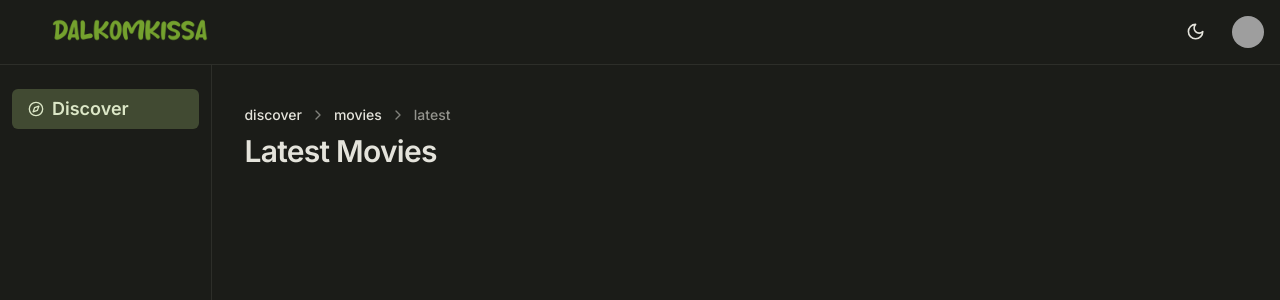
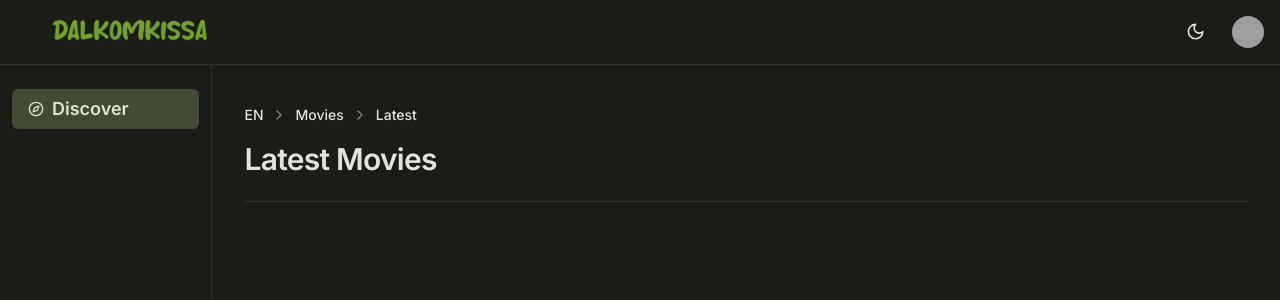
Before and after one commit to euphonydev/dalkomkissa, a Next.js app: page /en/movies/latest in a window 1280 px wide. Shown: the top 300 px of the page. Built offline with nearby package versions, Linux system fonts and the light colour scheme; grey boxes are pictures that could not be loaded.

Commit message:
Make header component reusable

```diff
--- a/src/app/[locale]/movies/latest/page.tsx
+++ b/src/app/[locale]/movies/latest/page.tsx
@@ -1,5 +1,6 @@
 import type { Metadata } from 'next'
 import { Breadcrumb, BreadcrumbItem, BreadcrumbLink } from '@/components/ui/breadcrumb'
+import { MainHeader } from "@/components/ui/main-header";
 import { MovieCard } from '@/components/fragments/movie-card'
 import { useTranslations } from 'next-intl'
 
@@ -12,22 +13,7 @@ export default function Page() {
 
     return (
         <div className="flex flex-col space-y-4">
-            <header className='flex flex-col w-full space-y-2'>
-                <Breadcrumb>
-                    <BreadcrumbItem>
-                        <BreadcrumbLink href="/discover">discover</BreadcrumbLink>
-                    </BreadcrumbItem>
-                    <BreadcrumbItem>
-                        <BreadcrumbLink href="/movies">movies</BreadcrumbLink>
-                    </BreadcrumbItem>
-                    <BreadcrumbItem isCurrentPage>
-                        <BreadcrumbLink href="/movies/latest">
-                            latest
-                        </BreadcrumbLink>
-                    </BreadcrumbItem>
-                </Breadcrumb>
-                <h2 className='w-full'>{t('LATEST_MOVIES')}</h2>
-            </header>
+            <MainHeader title={t('LATEST_ENTRY', { entry: t('MOVIES') })} withBreadcrumb />
             <div className='grid grid-cols-3 gap-6 sm:grid-cols-4 lg:grid-cols-5 xl:grid-cols-6'>
                 {/* Movie Card Here */}
             </div>
--- a/src/app/[locale]/settings/account/page.tsx
+++ b/src/app/[locale]/settings/account/page.tsx
@@ -1,12 +1,12 @@
 import AccountSettingForm from "@/components/fragments/form/account-setting";
-import { SettingHeader } from "@/components/ui/header/setting";
+import { MainHeader } from "@/components/ui/main-header";
 import { useTranslations } from "next-intl";
 
 export default function Page() {
     const t = useTranslations();
     return (
         <>
-            <SettingHeader title={t('ACCOUNT')} description={t('ACCOUNT_SETTINGS_DESC')} />
+            <MainHeader title={t('ACCOUNT')} description={t('ACCOUNT_SETTINGS_DESC')} />
             <AccountSettingForm />
         </>
     )
--- a/src/app/[locale]/settings/appearance/page.tsx
+++ b/src/app/[locale]/settings/appearance/page.tsx
@@ -1,5 +1,5 @@
 import dynamic from "next/dynamic"
-import { SettingHeader } from "@/components/ui/header/setting"
+import { MainHeader } from "@/components/ui/main-header"
 const AppearanceSettingForm = dynamic(() => import("@/components/fragments/form/appearance-setting"), { ssr: false });
 import { useTranslations } from "next-intl"
 
@@ -7,7 +7,7 @@ export default function Page() {
     const t = useTranslations();
     return (
         <>
-            <SettingHeader title={t('APPEARANCE')} description={t('APPEARANCE_SETTINGS_DESC')} />
+            <MainHeader title={t('APPEARANCE')} description={t('APPEARANCE_SETTINGS_DESC')} />
             <AppearanceSettingForm />
         </>
     )
--- a/src/app/[locale]/settings/profile/page.tsx
+++ b/src/app/[locale]/settings/profile/page.tsx
@@ -1,12 +1,12 @@
 import ProfileSettingForm from "@/components/fragments/form/profile-setting";
-import { SettingHeader } from "@/components/ui/header/setting";
+import { MainHeader } from "@/components/ui/main-header";
 import { useTranslations } from "next-intl";
 
 export default function Page() {
     const t = useTranslations();
     return (
         <>
-            <SettingHeader title={t('PROFILE')} description={t('PROFILE_SETTINGS_DESC')} />
+            <MainHeader title={t('PROFILE')} description={t('PROFILE_SETTINGS_DESC')} />
             <ProfileSettingForm />
         </>
     )
--- a/src/components/ui/header/setting.tsx
+++ /dev/null
@@ -1,29 +0,0 @@
-import * as React from "react"
-import { cn } from "@/lib/utils"
-import { Separator } from '@/components/ui/separator'
-
-
-interface SettingHeaderProps {
-    className?: string
-    title: string
-    description?: string,
-    ref?: React.ForwardedRef<HTMLDivElement>
-}
-
-const SettingHeader: React.FC<SettingHeaderProps> = (({ className, title, description, ref, ...props }) => {
-    return (
-        <>
-            <header className={cn('flex flex-col w-full space-y-2', className)} {...props} ref={ref}>
-                <h2 className='w-full'>{title}</h2>
-                <div className='text-lead'>{description}</div>
-            </header>
-            <Separator />
-        </>
-    )
-})
-
-export { SettingHeader }
-
-SettingHeader.displayName = "SettingHeader"
-
-export default SettingHeader
--- /dev/null
+++ b/src/components/ui/main-header.tsx
@@ -0,0 +1,51 @@
+'use client'
+
+import * as React from "react"
+import { cn } from "@/lib/utils"
+import { Separator } from '@/components/ui/separator'
+import { useTranslations } from 'next-intl';
+import { usePathname } from 'next/navigation'
+import { Breadcrumb, BreadcrumbItem, BreadcrumbLink } from '@/components/ui/breadcrumb'
+import '@/lib/utils/string/get-all-path'
+
+
+interface MainHeaderProps {
+    className?: string
+    title: string
+    description?: string,
+    ref?: React.ForwardedRef<HTMLDivElement>,
+    children?: React.ReactNode,
+    withBreadcrumb?: boolean
+}
+
+const MainHeader: React.FC<MainHeaderProps> = (({ className, title, description, ref, children, withBreadcrumb = false, ...props }) => {
+    const t = useTranslations()
+    const pathName = usePathname()
+    const paths = pathName.getAllPath()
+    return (
+        <>
+            <header className={cn('flex flex-col w-full space-y-4', className)} {...props} ref={ref}>
+                {withBreadcrumb && (
+                    <Breadcrumb>
+                        {paths.map((path, index) => (
+                            <BreadcrumbItem key={index}>
+                                <BreadcrumbLink href={`/${paths.slice(0, index + 1).join('/')}`}>{t(path.toUpperCase())}</BreadcrumbLink>
+                            </BreadcrumbItem>
+                        ))}
+                    </Breadcrumb>
+                )}
+                <div className="flex flex-col">
+                    <h2 className='w-full'>{title}</h2>
+                    <div className='text-lead'>{description}</div>
+                </div>
+            </header>
+            <Separator />
+        </>
+    )
+})
+
+export { MainHeader }
+
+MainHeader.displayName = "MainHeader"
+
+export default MainHeader
--- /dev/null
+++ b/src/lib/utils/string/get-all-path.ts
@@ -0,0 +1,8 @@
+interface String {
+  getAllPath(): string[];
+}
+
+String.prototype.getAllPath = function () {
+  const pathArray = this.split('/').filter(Boolean);
+  return pathArray;
+};
--- a/src/locales/en.json
+++ b/src/locales/en.json
@@ -12,6 +12,7 @@
   "CHANGE_PASSWORD_DESC": "We will send you an email to reset your password.",
   "CONTINUE_WITH": "Continue with {with}",
   "DARK": "Dark mode",
+  "DASHBOARD": "Dashboard",
   "DATE_OF_BIRTH": "Date of birth",
   "DISCOVER": "Discover",
   "DONT_HAVE_ACCOUNT": "Need an account?",
@@ -30,7 +31,7 @@
   "LANGUAGE": "Language",
   "LANGUAGE_CHANGED_INFO": "Successfully changed language to {language}.",
   "LATEST": "Latest",
-  "LATEST_MOVIES": "Latest Movies",
+  "LATEST_ENTRY": "Latest {entry}",
   "LIGHT": "Light mode",
   "LOGIN": "Login",
   "LOGIN_HERE": "Login here",
--- a/src/locales/id.json
+++ b/src/locales/id.json
@@ -12,6 +12,7 @@
   "CHANGE_PASSWORD_DESC": "Kami akan kirimkan email yang berisi instruksi untuk mereset kata sandimu.",
   "CONTINUE_WITH": "Lanjutkan dengan {with}",
   "DARK": "Mode gelap",
+  "DASHBOARD": "Dashboard",
   "DATE_OF_BIRTH": "Tanggal lahir",
   "DISCOVER": "Jelajahi",
   "DONT_HAVE_ACCOUNT": "Belum punya akun?",
@@ -30,7 +31,7 @@
   "LANGUAGE": "Bahasa",
   "LANGUAGE_CHANGED_INFO": "Berhasil mengubah bahasa ke {language}.",
   "LATEST": "Terbaru",
-  "LATEST_MOVIES": "Film Terbaru",
+  "LATEST_ENTRY": "{entry} Terbaru",
   "LIGHT": "Mode terang",
   "LOGIN": "Masuk",
   "LOGIN_HERE": "Masuk di sini",
```
